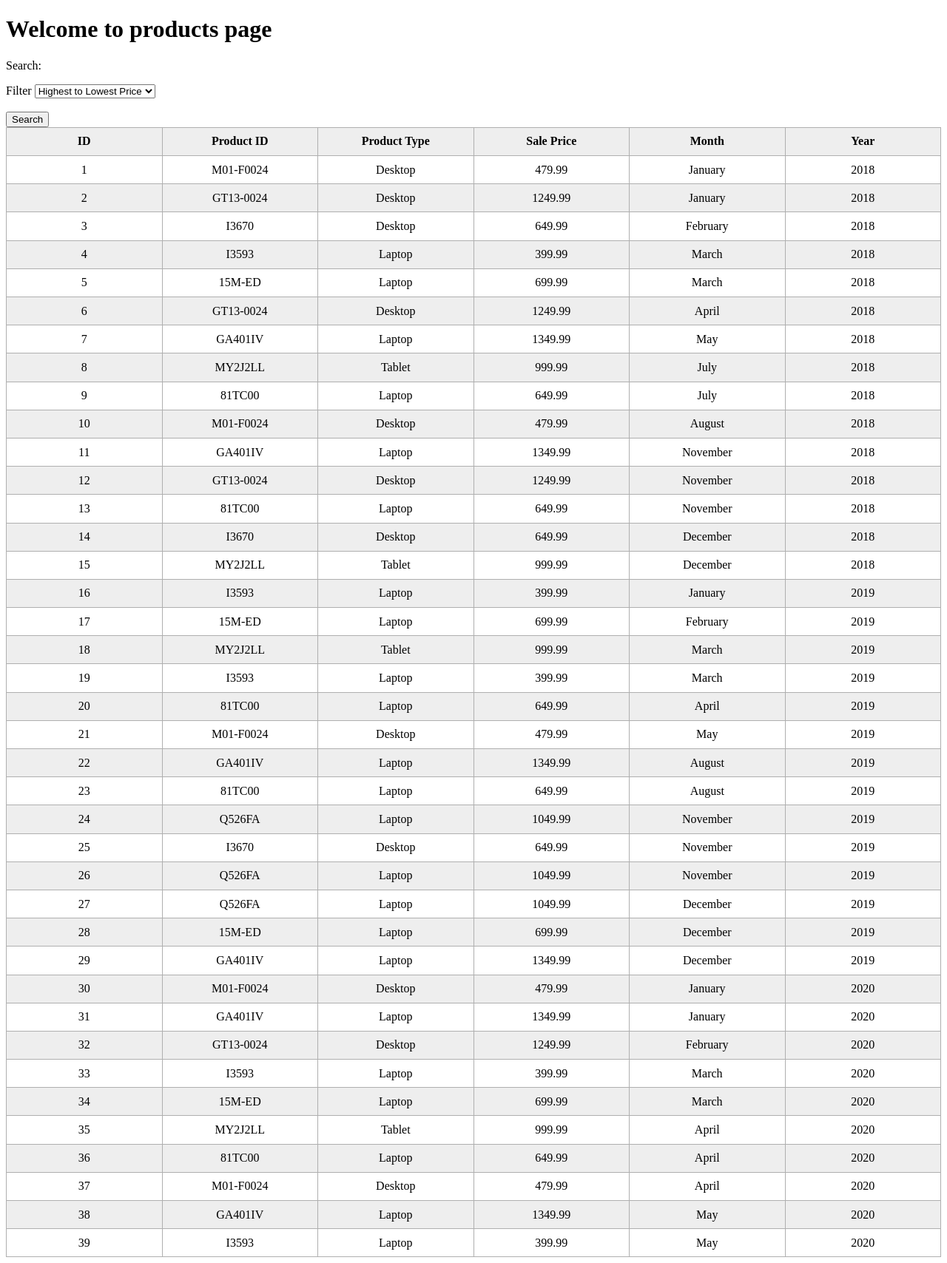
After one commit to spolak223/warehouse-management-Project, a Flask app: page /products in a window 1280 px wide. The commit adds this page. Shown: the whole page at 74% size. Run offline with Flask 3, Linux system fonts and the light colour scheme; the visitor is signed in with stand-in values (Sample User, id 1).

Commit message:
Added in a CSV file with only High to Low pricing filtering. Also you can view the data from the CSV on a table on the user product page

```diff
--- a/app.py
+++ b/app.py
@@ -5,6 +5,8 @@ from helpers import User
 from dotenv import load_dotenv
 import os
 import sqlite3
+import json
+from datetime import timedelta
 
 
 app = Flask(__name__)
@@ -12,10 +14,10 @@ app = Flask(__name__)
 login_manager = LoginManager()
 login_manager.init_app(app)
 login_manager.login_view = "login"
+CSV_FILE = "static/ComputerSales.csv"
 
 @login_manager.user_loader
 def load_user(user_id):
-    #print(user_id)
     with sqlite3.connect("databases/logins.db") as db:
         cursor = db.cursor()
         cursor.execute('''SELECT id, username FROM login_deets WHERE id = ?''', (int(user_id),))
@@ -26,26 +28,47 @@ def load_user(user_id):
     return None
 
 
+#07/10/2025 -> Tomorrow, add in filtering by all specified values, probably do this in SQL
+#if possible -> Also add in search, I'll have to do this through SQL it'll be easiest.
+#IF i absolutely manage to try also adding in the admin management thing, will be a hard task
 
 load_dotenv()
 
 app.secret_key = os.getenv("SECRET_KEY", "default-user-testing-key")
+app.config['REMEMBER_COOKIE_DURATION'] = timedelta(days=7)
 
 @app.route('/', methods=['GET', 'POST'])
 def index():
-    return render_template('index.html')
+    return render_template('HTML/index.html')
 
 @app.route('/login')
 def login():
-    return render_template('login.html')
+    return render_template('HTML/login.html')
 
-@app.route('/homepage')
+@app.route('/homepage', methods=['GET', 'POST'])
 @login_required
 def home_page():
-    return render_template('home-page.html', user=current_user)
+    return render_template('HTML/home-page.html', user=current_user)
+
+@app.route('/products', methods=['GET', 'POST'])
+@login_required
+def products_page():
+    products = helpers.display_products(CSV_FILE)
+    if request.method == "POST":
+        filter_option = request.form['filter']
+
+        if filter_option == "H2LPrice":
+            print("Here")
+            hp = helpers.sort_data(CSV_FILE, filter_option)
+            print(hp)
+            return render_template("HTML/products.html", products=hp)
+    print("Nvm im here")
+    return render_template("HTML/products.html", products=products)
 
 
-@app.route('/homepage/logout', methods=['POST', 'GET'])
+
+
+@app.route('/homepage/logout', methods=['GET', 'POST'])
 @login_required
 def logout():
     logout_user()
@@ -58,10 +81,11 @@ def login_form():
         details = request.get_json()
         username = details.get("username")
         password = details.get("password")
+        chkbox_val = bool(details.get("checkbox"))
         valid = helpers.auth_user(username, password)
         if valid['success']:
             user = valid['user']
-            login_user(user)
+            login_user(user, remember=chkbox_val)
             return jsonify({
                 "ok" : True,
                 "redirect" : url_for("home_page")
@@ -75,7 +99,7 @@ def login_form():
 
 @app.route('/register', methods=['GET'])
 def load_sign_up():
-    return render_template('sign-up.html')
+    return render_template('HTML/sign-up.html')
 
 @app.route('/verify/register-user', methods=['POST'])
 def sign_up_form():
--- a/connect.py
+++ b/databases/connect.py
@@ -10,8 +10,9 @@ except sqlite3.OperationalError as e:
 with sqlite3.connect("logins.db") as conn:
     cursor = conn.cursor()
     cursor.execute("" \
-    "CREATE TABLE login_deets(" \
+    "CREATE TABLE IF NOT EXISTS login_deets(" \
     "id INTEGER PRIMARY KEY," \
     "username TEXT NOT NULL UNIQUE," \
-    "password TEXT NOT NULL)")
+    "password TEXT NOT NULL, " \
+    "ROLE TEXT NOT NULL)")
     conn.commit()
--- a/helpers.py
+++ b/helpers.py
@@ -1,6 +1,9 @@
 import sqlite3
 import bcrypt
 from flask_login import UserMixin
+import csv
+import pandas
+import duckdb
 
 class User(UserMixin):
     def __init__(self, id, username):
@@ -25,7 +28,7 @@ def create_user(username, password, conf_password):
         hashed_pass = bcrypt.hashpw(bpassword, bcrypt.gensalt())
         with sqlite3.connect("databases/logins.db") as db:
             cursor = db.cursor()
-            cursor.execute("""INSERT INTO login_deets(username, password) VALUES (?, ?)""", (username, hashed_pass))
+            cursor.execute("""INSERT INTO login_deets(username, password, ROLE) VALUES (?, ?, ?)""", (username, hashed_pass, "user"))
             db.commit()
             cursor.close()
         return {'success' : True}
@@ -53,3 +56,18 @@ def auth_user(username, password):
                 return {'success' : True,'user' : User(db_id, db_user)}
 
     return {'success' : False, 'error' : 4, 'error_with' : 'login_details', 'status' : 401}
+
+def create_admin(username, password):
+    pass
+
+
+
+def display_products(csv_file):
+    data = pandas.read_csv(csv_file)
+
+    return data.to_dict(orient="records")
+
+def sort_data(csv_file, order_by):
+    if order_by == "H2LPrice":
+        query = f'SELECT * FROM read_csv_auto("{csv_file}") ORDER BY "Sale Price" DESC'
+        return duckdb.sql(query).df().to_dict('records')
--- /dev/null
+++ b/static/CSS/styles.css
@@ -0,0 +1,29 @@
+html {
+    font-family: 'Times New Roman', Times, serif;
+}
+
+table {
+    table-layout: fixed;
+    width: 100%;
+    min-width: 1000px;
+    margin: 0 auto;
+    border-collapse: collapse;
+    text-align: center;
+    border: 1px solid #999999;
+}
+
+th, td {
+    padding: 0.6em;
+    white-space: nowrap;
+    overflow: hidden;
+    text-overflow: ellipsis;
+    border: 1px solid rgb(175, 175, 175);
+}
+
+tbody tr:nth-child(odd) {
+  background-color: #eeeeee;
+}
+
+tbody tr:hover {
+    background-color: rgb(209, 245, 245);
+}
--- /dev/null
+++ b/static/ComputerSales.csv
@@ -0,0 +1,40 @@
+Sale ID,Contact,Sex,Age,State,Product ID,Product Type,Sale Price,Profit,Lead,Month,Year
+1,Paul Thomas,M,43,OH,M01-F0024,Desktop,479.99,143.39,Website,January,2018
+2,Margo Simms,F,37,WV,GT13-0024,Desktop,1249.99,230.89,Flyer 4,January,2018
+3,Sam Stine,M,26,PA,I3670,Desktop,649.99,118.64,Website,February,2018
+4,Moe Eggert,M,35,PA,I3593,Laptop,399.99,72.09,Website,March,2018
+5,Jessica Elk,F,55,PA,15M-ED,Laptop,699.99,98.09,Flyer 4,March,2018
+6,Sally Struthers,F,45,PA,GT13-0024,Desktop,1249.99,230.89,Flyer 2,April,2018
+7,Michelle Samms,F,46,OH,GA401IV,Laptop,1349.99,180.34,Email,May,2018
+8,Mick Roberts,M,23,OH,MY2J2LL,Tablet,999.99,146.69,Website,July,2018
+9,Ed Klondike,M,52,OH,81TC00,Laptop,649.99,122.34,Email,July,2018
+10,Phil Jones,M,56,WV,M01-F0024,Desktop,479.99,143.39,Flyer 2,August,2018
+11,Rick James,M,49,PA,GA401IV,Laptop,1349.99,180.34,Flyer 3,November,2018
+12,Sue Etna,F,54,OH,GT13-0024,Desktop,1249.99,230.89,Flyer 2,November,2018
+13,Jason Case,M,57,PA,81TC00,Laptop,649.99,122.34,Email,November,2018
+14,Doug Johnson,M,51,PA,I3670,Desktop,649.99,118.64,Website,December,2018
+15,Andy Sands,M,56,OH,MY2J2LL,Tablet,999.99,146.69,Flyer 1,December,2018
+16,Kim Collins,F,49,PA,I3593,Laptop,399.99,72.09,Flyer 2,January,2019
+17,Edna Sanders,F,46,OH,15M-ED,Laptop,699.99,98.09,Email,February,2019
+18,Michelle Samms,F,46,NY,MY2J2LL,Tablet,999.99,146.69,Website,March,2019
+19,Mick Roberts,M,23,PA,I3593,Laptop,399.99,72.09,Flyer 4,March,2019
+20,Sally Struthers,F,45,NY,81TC00,Laptop,649.99,122.34,Website,April,2019
+21,Jason Case,M,57,PA,M01-F0024,Desktop,479.99,143.39,Flyer 4,May,2019
+22,Doug Johnson,M,51,PA,GA401IV,Laptop,1349.99,180.34,Website,August,2019
+23,Paul Thomas,M,43,OH,81TC00,Laptop,649.99,122.34,Website,August,2019
+24,Margo Simms,F,37,WV,Q526FA,Laptop,1049.99,143.09,Flyer 4,November,2019
+25,Michelle Samms,F,46,NY,I3670,Desktop,649.99,118.64,Flyer 2,November,2019
+26,Mick Roberts,M,23,PA,Q526FA,Laptop,1049.99,143.09,Email,November,2019
+27,Ed Klondike,M,52,OH,Q526FA,Laptop,1049.99,143.09,Website,December,2019
+28,Moe Eggert,M,35,PA,15M-ED,Laptop,699.99,98.09,Email,December,2019
+29,Jessica Elk,F,55,PA,GA401IV,Laptop,1349.99,180.34,Flyer 2,December,2019
+30,Phil Jones,M,56,WV,M01-F0024,Desktop,479.99,143.39,Flyer 2,January,2020
+31,Rick James,M,49,PA,GA401IV,Laptop,1349.99,180.34,Flyer 1,January,2020
+32,Sue Etna,F,54,OH,GT13-0024,Desktop,1249.99,230.89,Flyer 2,February,2020
+33,Kim Collins,F,49,PA,I3593,Laptop,399.99,72.09,Flyer 2,March,2020
+34,Edna Sanders,F,46,OH,15M-ED,Laptop,699.99,98.09,Email,March,2020
+35,Michelle Samms,F,46,NY,MY2J2LL,Tablet,999.99,146.69,Website,April,2020
+36,Sally Struthers,F,45,NY,81TC00,Laptop,649.99,122.34,Website,April,2020
+37,Jason Case,M,57,PA,M01-F0024,Desktop,479.99,143.39,Flyer 4,April,2020
+38,Doug Johnson,M,51,PA,GA401IV,Laptop,1349.99,180.34,Website,May,2020
+39,Moe Eggert,M,35,PA,I3593,Laptop,399.99,72.09,Website,May,2020
--- a/static/main.js
+++ b/static/main.js
@@ -83,6 +83,7 @@ if (window.location.pathname.endsWith("/register")) {
 if (window.location.pathname.endsWith("/login")) {
      loginUser()
 
+
 }
 
 function loginUser(){
@@ -90,11 +91,13 @@ function loginUser(){
         $('#login-btn').click(function(){
             let username = document.querySelector('#user').value;
             let password = document.querySelector('#pass').value;
+            const chkbox_val = document.querySelector("#remember-checkbox").checked;
             const error_box = document.getElementById('error-box')
             error_box.style.color = "red";
             let data = {
                 'username' : username,
-                'password' : password
+                'password' : password,
+                'checkbox' : chkbox_val
             }
             fetch('/verify/login', {
                 method : 'post',
--- a/templates/login.html
+++ b/templates/HTML/login.html
@@ -18,7 +18,8 @@
                 <input type="password" id="pass" name="pass">
             </p>
             <p id="error-box"></p>
-            <button type="button" id="login-btn">Login</button>
+            <button type="button" id="login-btn">Login</button><br>
+            <input type="checkbox" action="submit" id="remember-checkbox">Remember me
         </form>
     </body>
 </html>
--- /dev/null
+++ b/templates/HTML/products.html
@@ -0,0 +1,49 @@
+<!DOCTYPE html>
+<html>
+    <head>
+        <link href="{{url_for("static", filename="CSS/styles.css")}}" rel="stylesheet"/>
+    </head>
+    <body>
+        <h1>Welcome to products page</h1>
+        <p>
+            Search:
+        </p>
+        <form method="POST" action="/products">
+            <label for="filters">Filter</label>
+            <select name="filter" id="filter">
+                    <option value="H2LPrice">Highest to Lowest Price</option>
+                    <option value="L2HPrice">Lowest to Highest Price</option>
+                    <option value="H2Lyear">Highest to Lowest Year</option>
+                    <option value="L2Hyear">Lowest to Highest Year</option>
+                    <option value="H2LID">Highest to Lowest ID</option>
+                    <option value="L2HID">Lowest to Highest ID</option>
+            </select>
+            <br><br>
+            <button type="submit">Search</button>
+
+        </form>
+
+        <div id="product-table">
+            <table>
+                <tr>
+                    <th>ID</th><th>Product ID</th><th>Product Type</th><th>Sale Price</th><th>Month</th><th>Year</th>
+                </tr>
+
+                {%for product in products%}
+
+                    <tr name="SaleID">
+                        <td>{{product['Sale ID']}}</td>
+                        <td>{{product['Product ID']}}</td>
+                        <td>{{product['Product Type']}}</td>
+                        <td>{{product['Sale Price']}}</td>
+                        <td>{{product.Month}}</td>
+                        <td>{{product.Year}}</td>
+                    </tr>
+
+
+                {%endfor%}
+            </table>
+        </div>
+
+    </body>
+</html>
```
Also changed, not shown: templates/HTML/home-page.html (added, +27 -0 lines), templates/home-page.html (deleted, +0 -15 lines), templates/HTML/index.html (renamed from templates/index.html), templates/HTML/sign-up.html (renamed from templates/sign-up.html).
